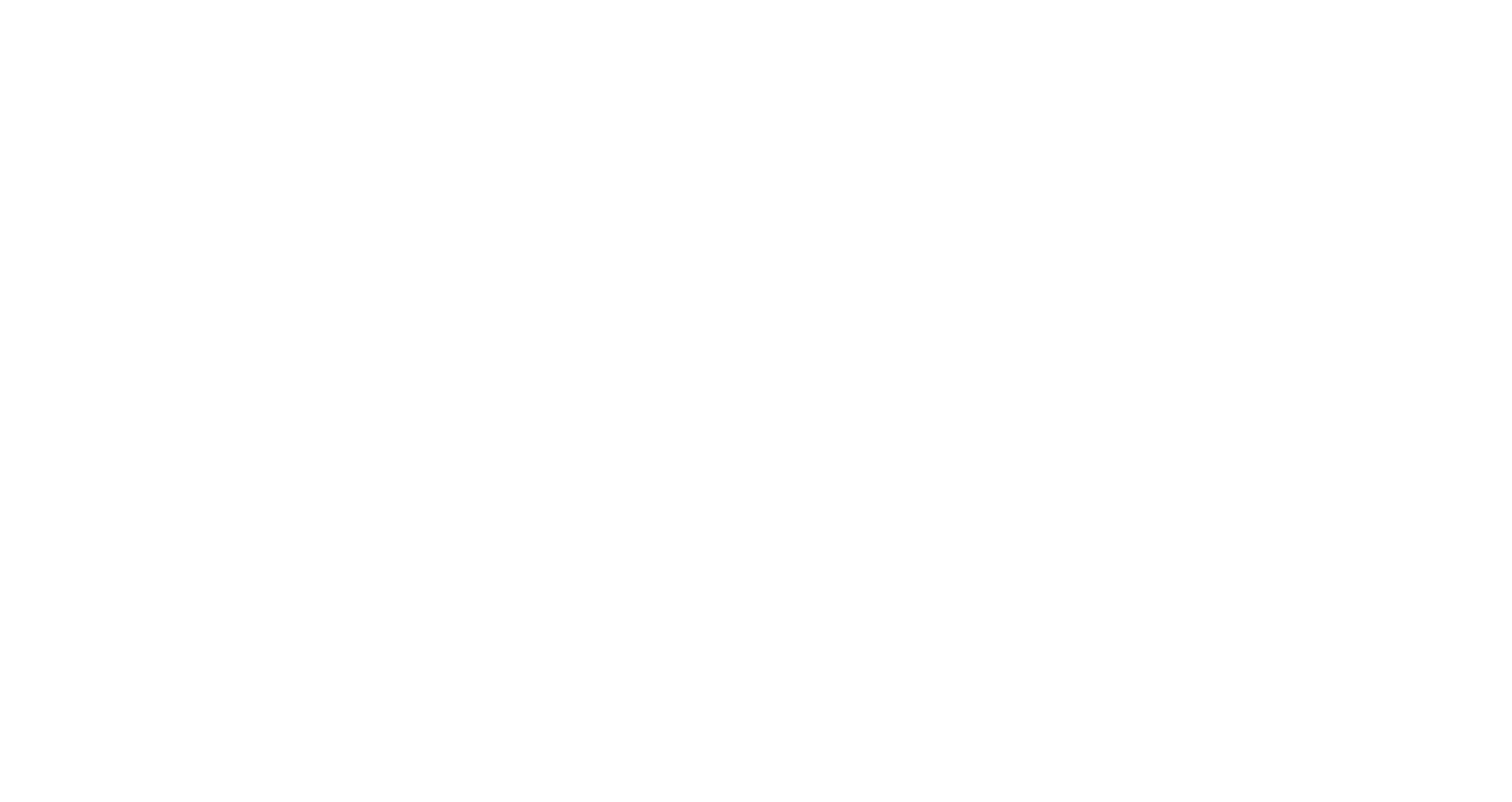
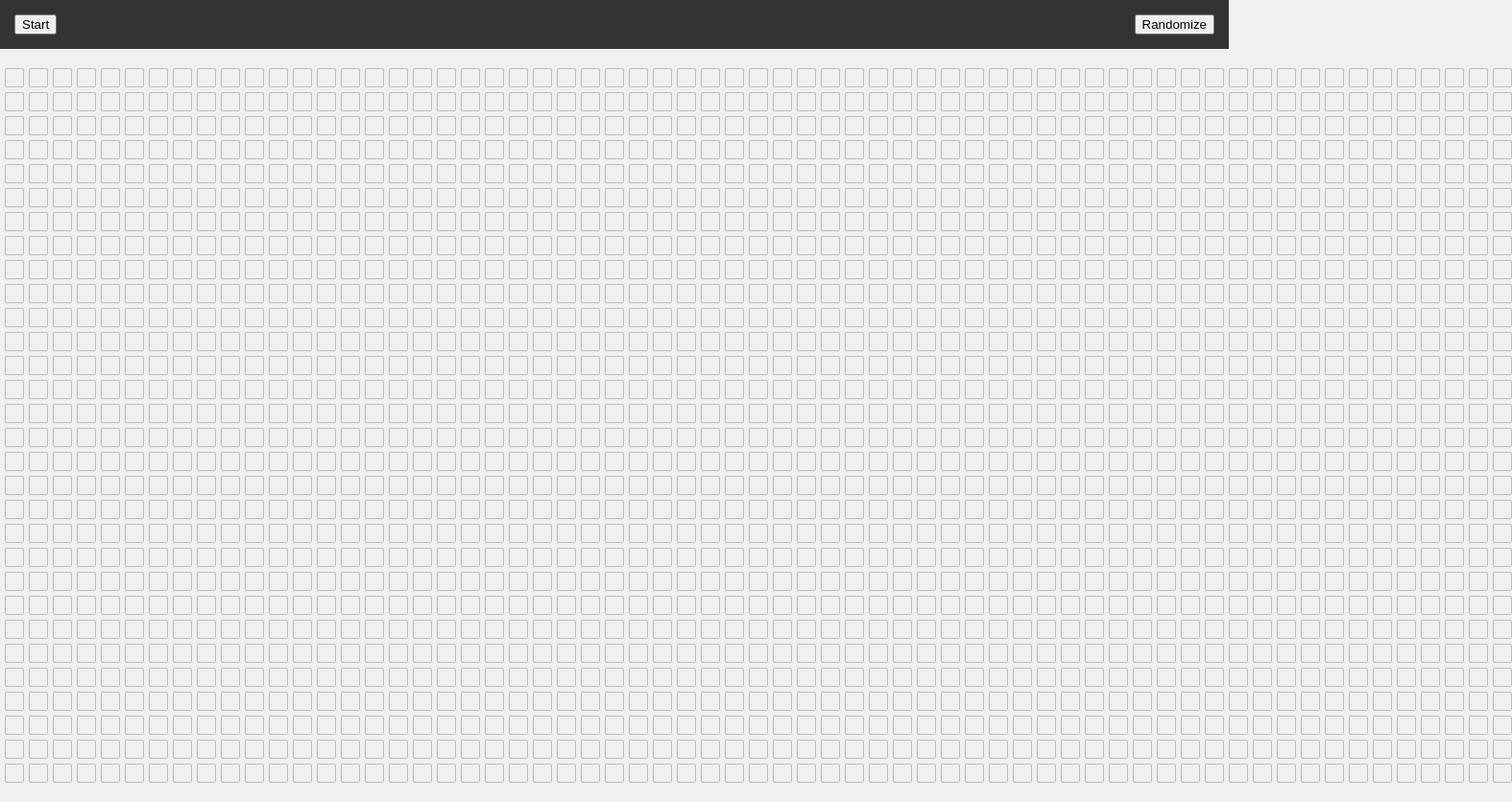
Before and after one commit to dyingSatyr/game-of-life-vanilla, a plain HTML site: page index.html in a window 1280 px wide. Shown: the whole page at 96% size, 1575 px wide, since content can reach past the window. Before the commit the page ends 800 px from the top, so only its background shows below. Drawn offline with Linux system fonts and the light colour scheme.

Commit message:
draw and toggling cells implemented

```diff
--- a/app.js
+++ b/app.js
@@ -0,0 +1,60 @@
+const NUM_COLS = 75;
+const NUM_ROWS = 30;
+const BOX_SIZE = 20;
+
+const startBtn = document.getElementById("start");
+const randBtn = document.getElementById("randomize");
+const gameContainer = document.getElementById("game");
+
+gameContainer.style.gridTemplateColumns = `repeat(${NUM_COLS}, ${BOX_SIZE}px)`;
+
+const initGameState = () => {
+  let gameState = [];
+  for (let i = 0; i < NUM_ROWS; i++) {
+    gameState[i] = new Array(NUM_COLS).fill(0);
+  }
+  return gameState;
+};
+
+const start = () => {
+  console.log("start");
+};
+
+const randomize = () => {
+  console.log("randomize");
+};
+
+startBtn.addEventListener("click", start);
+randBtn.addEventListener("click", randomize);
+
+let gameState = initGameState();
+
+let draw = (container, gameState) => {
+  container.innerHTML = "";
+  for (let i = 0; i < gameState.length; i++) {
+    for (let j = 0; j < gameState[i].length; j++) {
+      let newCell = document.createElement("div");
+      newCell.classList.add("cell");
+      newCell.setAttribute("data-row", `${i}`);
+      newCell.setAttribute("data-column", `${j}`);
+      if (gameState[i][j] === 1) {
+        newCell.classList.add("alive");
+      }
+      container.appendChild(newCell);
+    }
+  }
+};
+
+draw(gameContainer, gameState);
+
+const toggleCellState = (e) => {
+  if (e.target.tagName === "DIV") {
+    let row = e.target.getAttribute("data-row");
+    let col = e.target.getAttribute("data-column");
+    gameState[row][col] ? (gameState[row][col] = 0) : (gameState[row][col] = 1);
+    console.log(gameState);
+    draw(gameContainer, gameState);
+  }
+};
+
+gameContainer.addEventListener("click", toggleCellState);
--- a/index.html
+++ b/index.html
@@ -4,8 +4,14 @@
     <meta charset="UTF-8" />
     <meta name="viewport" content="width=device-width, initial-scale=1.0" />
     <link rel="stylesheet" href="main.css" />
-    <script src="app.js"></script>
+    <script src="app.js" defer></script>
     <title>Conway's Game of Life</title>
   </head>
-  <body></body>
+  <body>
+    <header>
+      <button id="start">Start</button>
+      <button id="randomize">Randomize</button>
+    </header>
+    <section id="game"></section>
+  </body>
 </html>
--- a/main.css
+++ b/main.css
@@ -0,0 +1,39 @@
+html,
+body {
+  margin: 0;
+  padding: 0;
+  box-sizing: border-box;
+}
+
+body {
+  background-color: #f0f0f0;
+}
+
+header {
+  background-color: #333;
+  padding: 15px;
+  display: flex;
+  justify-content: space-between;
+}
+
+#game {
+  display: grid;
+  padding: 20px;
+  grid-gap: 5px;
+  align-items: center;
+  justify-content: center;
+}
+
+.cell {
+  box-sizing: border-box;
+  border: 1px solid rgb(187, 187, 187);
+  width: 20px;
+  height: 20px;
+  cursor: pointer;
+  border-radius: 2px;
+}
+
+.alive {
+  background: green;
+  border-color: green;
+}
```
